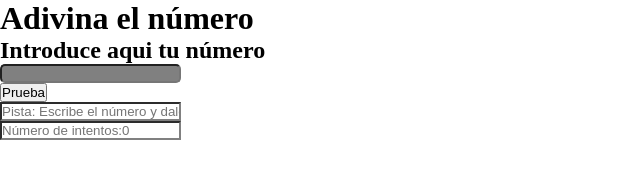
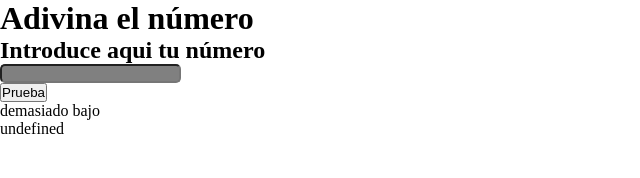
Before and after one commit to lauramargo/modulo-2-evaluacion-intermedia-lauramargo, a website: page public/index.html in a window 1280 px wide. Both pictures are taken after a click on the button "Prueba". Shown: the whole page, without its empty margins (0-640 px from the left). Drawn offline with Linux system fonts and the light colour scheme.

Commit message:
first-if

```diff
--- a/public/assets/js/main.js
+++ b/public/assets/js/main.js
@@ -1,8 +1,55 @@
 'use strict';
 
-const write = document.querySelector("js-main")
-const btnTest = document.querySelector("js-btn")
-const pClue = document.querySelector("js-clue")
-const pTry = document.querySelector("js-try")
+const write = document.querySelector(".js-main")
+const btnTest = document.querySelector(".js-btn")
+const pClue = document.querySelector(".js-clue")
+const pTry = document.querySelector(".js-try")
 
+const randomNumber = getRandomNumber(100);
+
+function getRandomNumber(max) {
+    return Math.ceil(Math.random() * max);
+
+};
+const changeText = () => {
+
+    console.log(randomNumber);
+    if (randomNumber === updateWrite()) {
+        pClue.innerHTML = 'has ganado campeona'
+
+    }
+    else if (updateWrite() < randomNumber) {
+        pClue.innerHTML = 'demasiado bajo'
+
+    }
+    else if (updateWrite() > randomNumber) {
+        pClue.innerHTML = 'demasiado alto'
+
+    }
+};
+function updateTry() {
+    const tryValue = pTry.value;
+    pTry.innerHTML = tryValue;
+}
+
+function updateClue() {
+    const clueValue = pClue.value;
+    pClue.innerHTML = clueValue;
+}
+
+function updateWrite() {
+    const writeValue = write.value;
+    return writeValue;
+}
+
+function handleClick(ev) {
+    ev.preventDefault();
+    updateWrite();
+    updateTry();
+    updateClue();
+    changeText();
+
+}
+
+btnTest.addEventListener('click', handleClick);
 //# sourceMappingURL=main.js.map
--- a/public/index.html
+++ b/public/index.html
@@ -21,8 +21,8 @@
     <div>
       <button class="btn js-btn">Prueba</button>
 
-      <p></p> <input class="p-clue js-clue" placeholder="Pista: Escribe el número y dale a Prueba" type="text">
-      <p></p><input class="p-try js-try" placeholder="Número de intentos:0" type="text">
+      <p class="p-clue js-clue"> "Pista: Escribe el número y dale a Prueba"</p>
+      <p class="p-try js-try">"Número de intentos:0"</p>
     </div>
   </main>
   <script src="./assets/js/main.js"></script>
```
Also changed, not shown: src/html/index.html (+2 -2 lines), src/js/main.js (+52 -4 lines), 1 other file.
